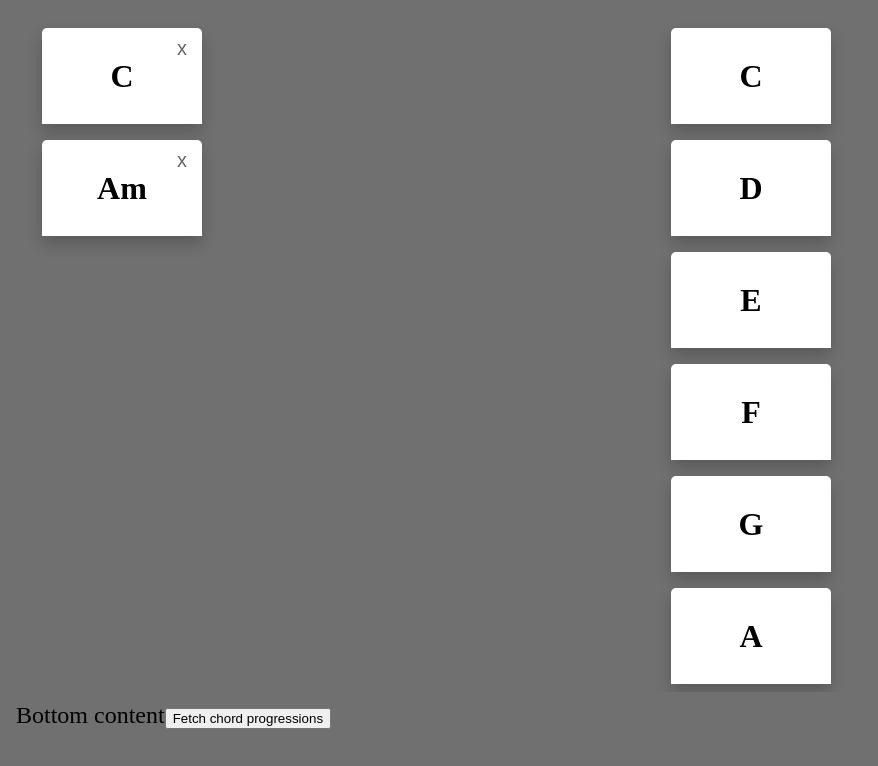
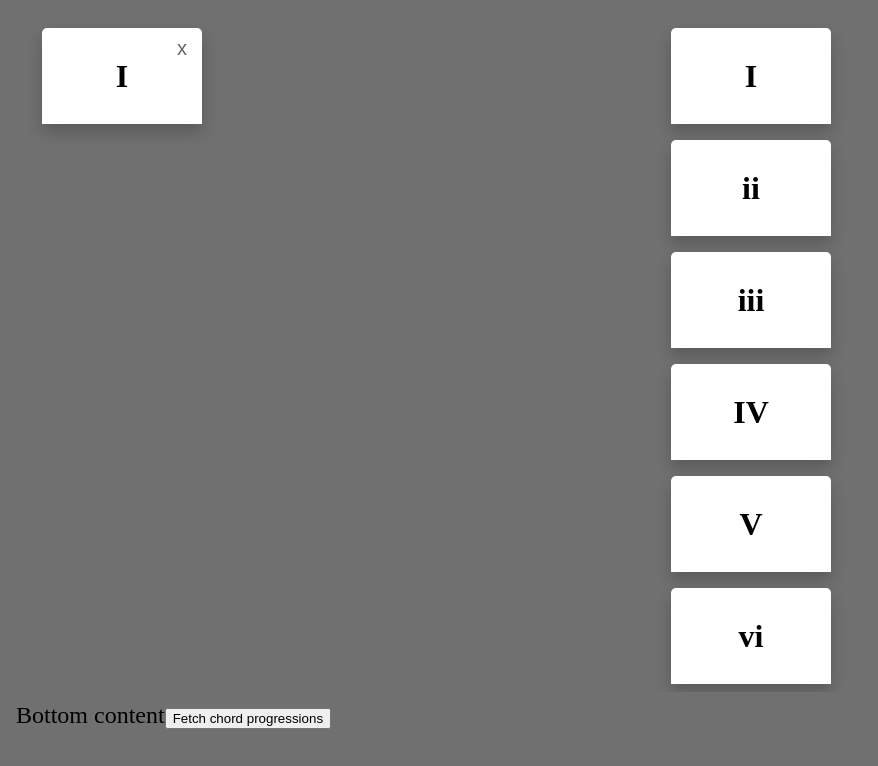
Before and after one commit to charlesmorrisjr/chord-suggestions, a React (Vite) app: page / in a window 1280 px wide. Shown: the top 766 px of the page, without its empty margins (0-878 px from the left). Built offline with nearby package versions, Linux system fonts and the light colour scheme; no server answers.

Commit message:
Added chord JSON data

```diff
--- a/src/App.jsx
+++ b/src/App.jsx
@@ -2,13 +2,14 @@ import './App.css';
 import './Card.css';
 import { useState, useEffect } from 'react';
 import PropTypes from 'prop-types';
+import chordData from './data/chords.json';
 
 const API_BASE_URL = 'https://api.hooktheory.com/v1/';
 const AUTH_ENDPOINT = 'users/auth';
 const TRENDS_ENDPOINT = 'trends/nodes';
 
-const chordList = ['C', 'D', 'E', 'F', 'G', 'A', 'B'];
-const cardList = ['C', 'Am'];
+const chordList = ['I', 'ii', 'iii', 'IV', 'V', 'vi', 'vii'];
+const cardList = ['I'];
 
 ShowListCards.propTypes = {
   cards: PropTypes.arrayOf(PropTypes.string).isRequired,
@@ -69,7 +70,7 @@ function ShowListCards({ cards, setCards }) {
 }
 
 function ShowChordCards({ addCard }) {
-  const [chords, setChords] = useState(['C', 'D', 'E', 'F', 'G', 'A', 'B']);
+  const [chords, setChords] = useState(chordList);
   const [selectedChord, setSelectedChord] = useState('');
   const chordExt = ['', 'min', '7', 'M7', 'min7', 'sus4', 'dim', 'dim7', 'aug', '6', '9', '11', '13'];
 
@@ -168,6 +169,9 @@ function App() {
     setCards([...cards, newCard]);
   }
 
+  // Debug
+  console.log(chordData.find(chord => chord.chord_HTML === "IV"));
+
   return (
     <div className='container'>
       <div className='left'>
--- /dev/null
+++ b/src/data/chords.json
@@ -0,0 +1,182 @@
+[
+    {
+        "chord_ID": "1",
+        "chord_HTML": "I"
+    },
+    {
+        "chord_ID": "4",
+        "chord_HTML": "IV"
+    },
+    {
+        "chord_ID": "6",
+        "chord_HTML": "vi"
+    },
+    {
+        "chord_ID": "5",
+        "chord_HTML": "V"
+    },
+    {
+        "chord_ID": "2",
+        "chord_HTML": "ii"
+    },
+    {
+        "chord_ID": "3",
+        "chord_HTML": "iii"
+    },
+    {
+        "chord_ID": "27",
+        "chord_HTML": "ii<sup>7</sup>"
+    },
+    {
+        "chord_ID": "47",
+        "chord_HTML": "IV<sup>7</sup>"
+    },
+    {
+        "chord_ID": "67",
+        "chord_HTML": "vi<sup>7</sup>"
+    },
+    {
+        "chord_ID": "16",
+        "chord_HTML": "I<sup>6</sup>"
+    },
+    {
+        "chord_ID": "56",
+        "chord_HTML": "V<sup>6</sup>"
+    },
+    {
+        "chord_ID": "5/6",
+        "chord_HTML": "V/vi"
+    },
+    {
+        "chord_ID": "37",
+        "chord_HTML": "iii<sup>7</sup>"
+    },
+    {
+        "chord_ID": "164",
+        "chord_HTML": "I<sup>6</sup><sub>4</sub>"
+    },
+    {
+        "chord_ID": "57",
+        "chord_HTML": "V<sup>7</sup>"
+    },
+    {
+        "chord_ID": "b7",
+        "chord_HTML": "&#9837;VII"
+    },
+    {
+        "chord_ID": "17",
+        "chord_HTML": "I<sup>7</sup>"
+    },
+    {
+        "chord_ID": "5/5",
+        "chord_HTML": "V/V"
+    },
+    {
+        "chord_ID": "664",
+        "chord_HTML": "vi<sup>6</sup><sub>4</sub>"
+    },
+    {
+        "chord_ID": "464",
+        "chord_HTML": "IV<sup>6</sup><sub>4</sub>"
+    },
+    {
+        "chord_ID": "57/6",
+        "chord_HTML": "V<sup>7</sup>/vi"
+    },
+    {
+        "chord_ID": "46",
+        "chord_HTML": "IV<sup>6</sup>"
+    },
+    {
+        "chord_ID": "66",
+        "chord_HTML": "vi<sup>6</sup>"
+    },
+    {
+        "chord_ID": "564",
+        "chord_HTML": "V<sup>6</sup><sub>4</sub>"
+    },
+    {
+        "chord_ID": "642",
+        "chord_HTML": "vi<sup>4</sup><sub>2</sub>"
+    },
+    {
+        "chord_ID": "26",
+        "chord_HTML": "ii<sup>6</sup>"
+    },
+    {
+        "chord_ID": "36",
+        "chord_HTML": "iii<sup>6</sup>"
+    },
+    {
+        "chord_ID": "56/6",
+        "chord_HTML": "V<sup>6</sup>/vi"
+    },
+    {
+        "chord_ID": "b6",
+        "chord_HTML": "&#9837;VI"
+    },
+    {
+        "chord_ID": "364",
+        "chord_HTML": "iii<sup>6</sup><sub>4</sub>"
+    },
+    {
+        "chord_ID": "b3",
+        "chord_HTML": "&#9837;III"
+    },
+    {
+        "chord_ID": "265",
+        "chord_HTML": "ii<sup>6</sup><sub>5</sub>"
+    },
+    {
+        "chord_ID": "542",
+        "chord_HTML": "V<sup>4</sup><sub>2</sub>"
+    },
+    {
+        "chord_ID": "b4",
+        "chord_HTML": "iv"
+    },
+    {
+        "chord_ID": "365",
+        "chord_HTML": "iii<sup>6</sup><sub>5</sub>"
+    },
+    {
+        "chord_ID": "7",
+        "chord_HTML": "vii&deg;"
+    },
+    {
+        "chord_ID": "264",
+        "chord_HTML": "ii<sup>6</sup><sub>4</sub>"
+    },
+    {
+        "chord_ID": "5/2",
+        "chord_HTML": "V/ii"
+    },
+    {
+        "chord_ID": "57/2",
+        "chord_HTML": "V<sup>7</sup>/ii"
+    },
+    {
+        "chord_ID": "7/6",
+        "chord_HTML": "vii&deg;/vi"
+    },
+    {
+        "chord_ID": "665",
+        "chord_HTML": "vi<sup>6</sup><sub>5</sub>"
+    },
+    {
+        "chord_ID": "57/5",
+        "chord_HTML": "V<sup>7</sup>/V"
+    },
+    {
+        "chord_ID": "57/4",
+        "chord_HTML": "V<sup>7</sup>/IV"
+    },
+    {
+        "chord_ID": "242",
+        "chord_HTML": "ii<sup>4</sup><sub>2</sub>"
+    },
+    {
+        "chord_ID": "77",
+        "chord_HTML": "vii<sup>??</sup><sup>7</sup>"
+    }
+]
```
